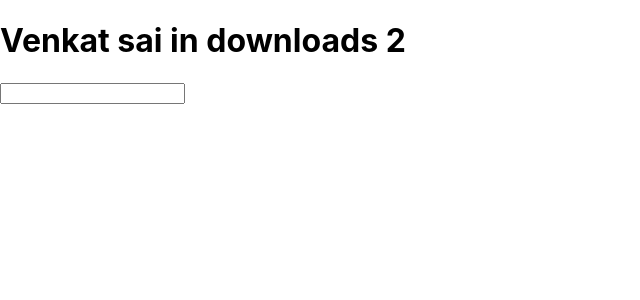
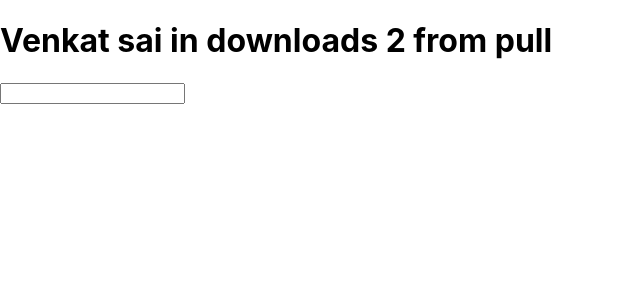
Before and after one commit to Royalvenkat/shopping, a React (Create React App) app: page / in a window 1280 px wide. Shown: the top 300 px of the page, without its empty margins (0-640 px from the left). Built offline with nearby package versions, Linux system fonts and the light colour scheme.

Commit message:
again oulled

```diff
--- a/src/App.js
+++ b/src/App.js
@@ -3,7 +3,7 @@ import React from 'react'
 const App = () => {
   return (
     <div>
-      <h1>Venkat sai in downloads 2</h1>
+      <h1>Venkat sai in downloads 2 from pull </h1>
       <form>
         <input type="text" />
         </form>
```
